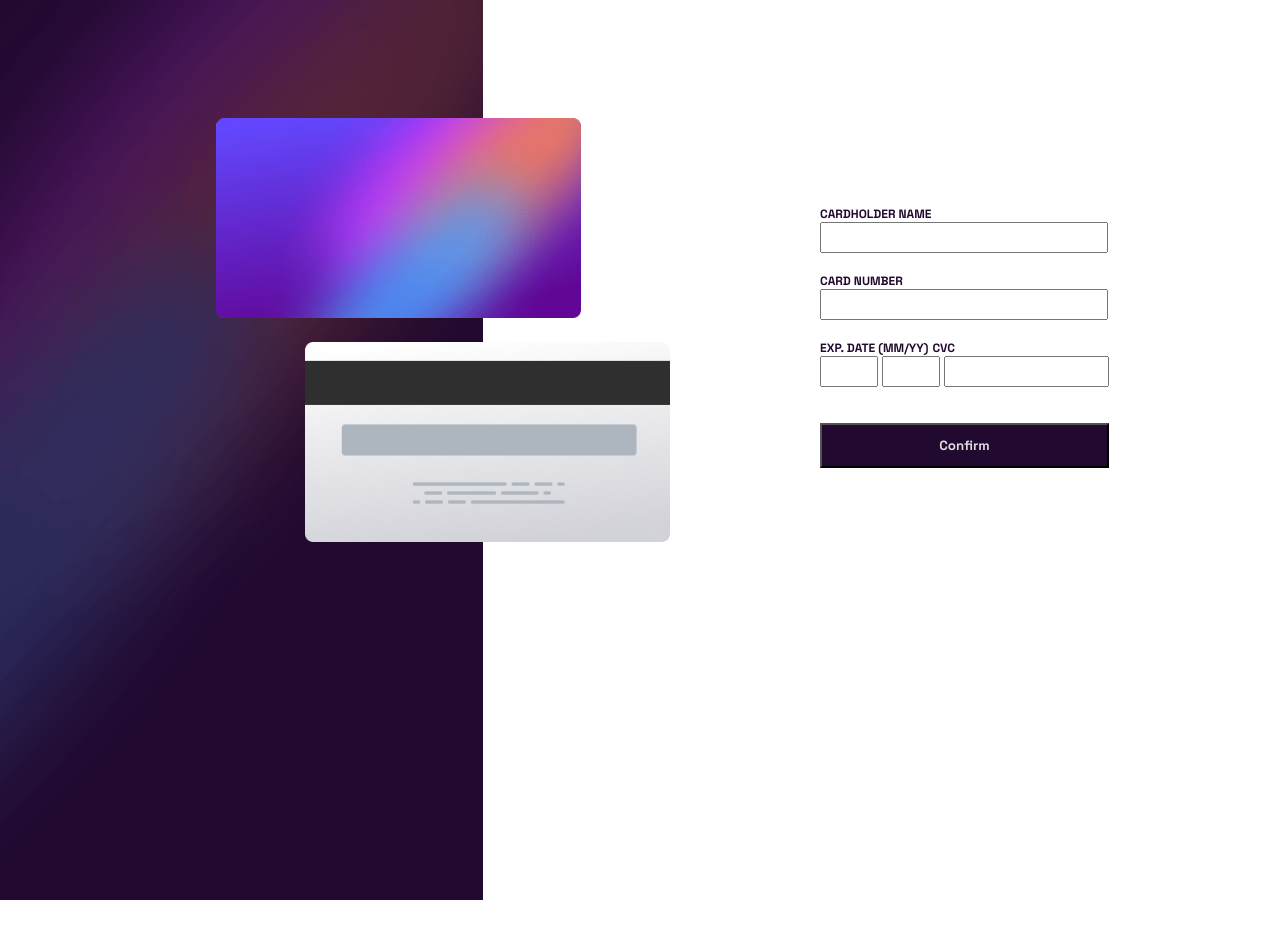
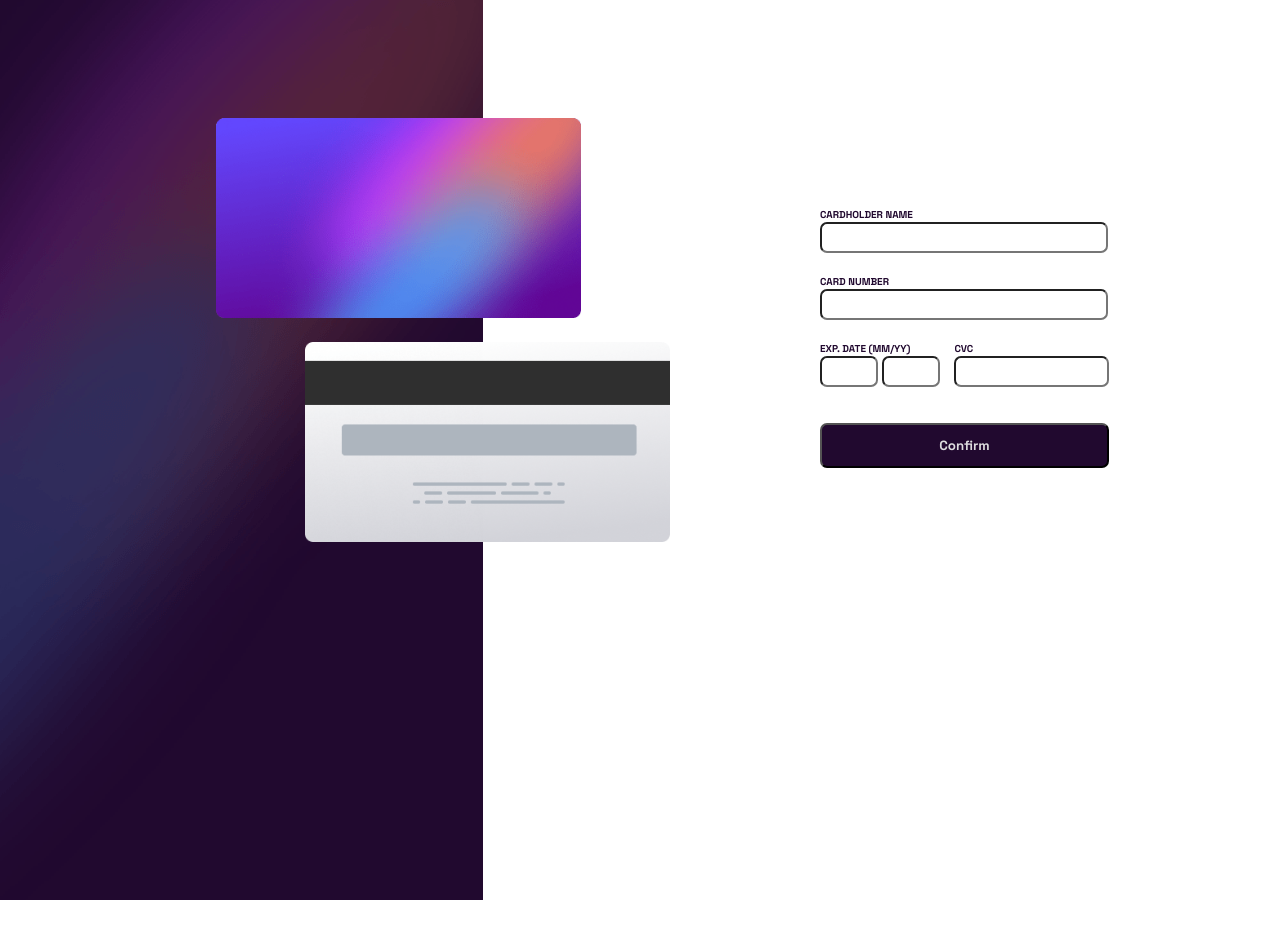
Before and after one commit to ricardodimas/Interactive-Card-Details-Form, a plain HTML site: page index.html in a window 1280 px wide. Shown: the top 938 px of the page. Drawn offline with Linux system fonts and the light colour scheme.

Commit message:
Rounded edges for the form input fields

```diff
--- a/index.html
+++ b/index.html
@@ -23,16 +23,16 @@
       <!--Cardnumber Field-->
       <label class="text_style">CARD NUMBER</label>
       <br>
-      <input class="input_field" type="number" name="number">
+      <input class="input_field" type="text" name="number">
       <br>
       <br>
       <!--Expiration Date & CVC Fields-->
       <label class="text_style">EXP. DATE (MM/YY)</label>
-      <label class="text_style">CVC</label>
+      <label class="cvc_style">CVC</label>
       <br>
-      <input class="date_input" type="number" name="month">
-      <input class="date_input" type="number" name="year">
-      <input class="cvc_input"  type="number" name="month">
+      <input class="date_input" type="text" name="month">
+      <input class="date_input" type="text" name="year">
+      <input class="cvc_input"  type="text" name="month">
       <br>
       <br>
       <br>
--- a/styles.css
+++ b/styles.css
@@ -20,23 +20,34 @@ body {
 
 .text_style {
     font-family:'Space Grotesk', sans-serif;
-    font-size: 12px;
+    font-size: 10px;
     color: hsl(278, 68%, 11%);
+}
+
+.cvc_style {
+    font-family:'Space Grotesk', sans-serif;
+    font-size: 10px;
+    color: hsl(278, 68%, 11%);
+    padding-left: 40px;
 }
 
 .input_field {
     width: 280px;
     height: 25px;
+    border-radius: 7px;
 }
 
 .date_input {
     width: 50px;
     height: 25px;
+    border-radius: 7px;
 }
 
 .cvc_input {
-    width: 157px;
+    width: 147px;
     height: 25px;
+    border-radius: 7px;
+    margin-left: 10px;
 }
 
 .confirm_button {
@@ -45,6 +56,7 @@ body {
     color:hsl(270, 3%, 87%);
     background-color: hsl(278, 68%, 11%);
     font-family:'Space Grotesk', sans-serif;
+    border-radius: 7px;
 }
 
 .card_front {
```
